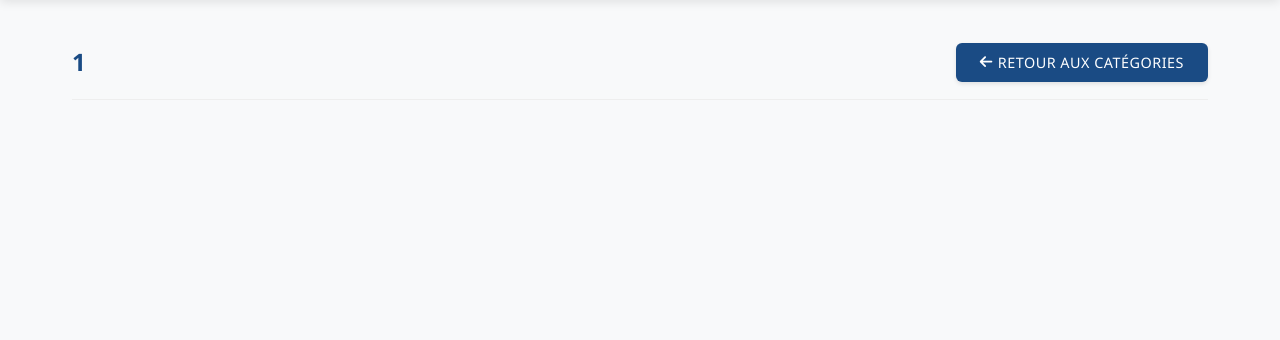
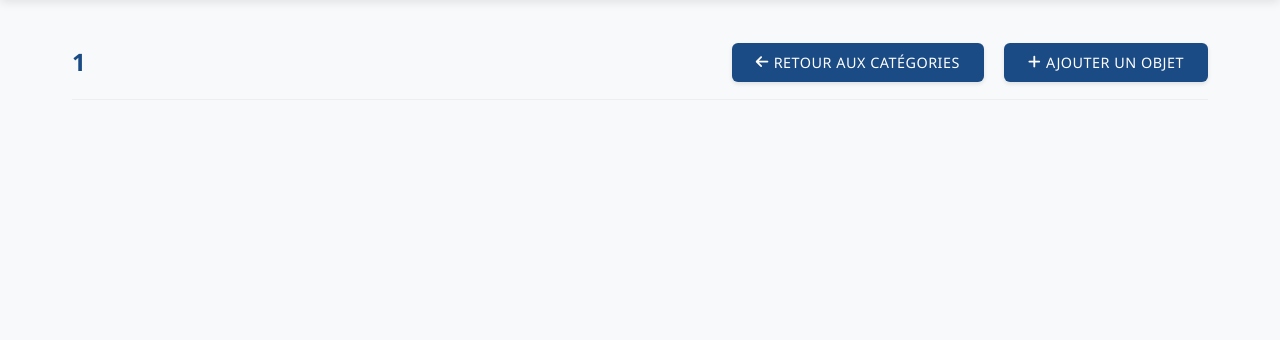
Before and after one commit to jlehuen/inventory_DB, a Flask app: page /categorie/1 in a window 1280 px wide. Shown: the part 190-530 px from the top of the page. Run offline with Flask 3, Linux system fonts and the light colour scheme; a user stored in the database is signed in; data that the repository does not hold is empty; some libraries are stand-ins or nearby versions.

Commit message:
Ajout du bouton "Ajouter un objet" dans la page categorie.html

```diff
--- a/app.py
+++ b/app.py
@@ -1074,9 +1074,19 @@ def ajouter_objet():
                                           'attributs_specifiques': attributs_json
                                       })
 
-    # Générer le prochain numéro d'inventaire disponible pour le formulaire vide
+    # Traitement du GET : pré-remplir le formulaire
+    # Générer le prochain numéro d'inventaire disponible
     prochain_numero = generer_numero_inventaire(get_db_connection)
-    return render_template('admin/ajouter.html', objet={'numero_inventaire': prochain_numero})
+
+    # Créer un objet initial avec le numéro d'inventaire
+    objet_initial = {'numero_inventaire': prochain_numero}
+
+    # Pré-remplir la catégorie si elle est passée en paramètre
+    categorie_preselectionnee = request.args.get('category')
+    if categorie_preselectionnee:
+        objet_initial['categorie'] = categorie_preselectionnee
+
+    return render_template('admin/ajouter.html', objet=objet_initial)
 
 @app.route('/admin/modifier/<int:id>', methods=('GET', 'POST'))
 @login_required
--- a/templates/categorie.html
+++ b/templates/categorie.html
@@ -7,7 +7,12 @@
 <section class="categorie-objets">
     <div class="categorie-header">
         <h1>{{ categorie }}</h1>
-        <a href="{{ url_for('categories') }}" class="btn"><i class="fas fa-arrow-left"></i> Retour aux catégories</a>
+        <div>
+            <a href="{{ url_for('categories') }}" class="btn"><i class="fas fa-arrow-left"></i> Retour aux catégories</a>
+            {% if current_user.is_authenticated %}
+                <a href="{{ url_for('ajouter_objet', category=categorie) }}" class="btn btn-primary" style="margin-left: 1rem;"><i class="fas fa-plus"></i> Ajouter un objet</a>
+            {% endif %}
+        </div>
     </div>
 
     {% if description %}
```
Also changed, not shown: 1 other file.
